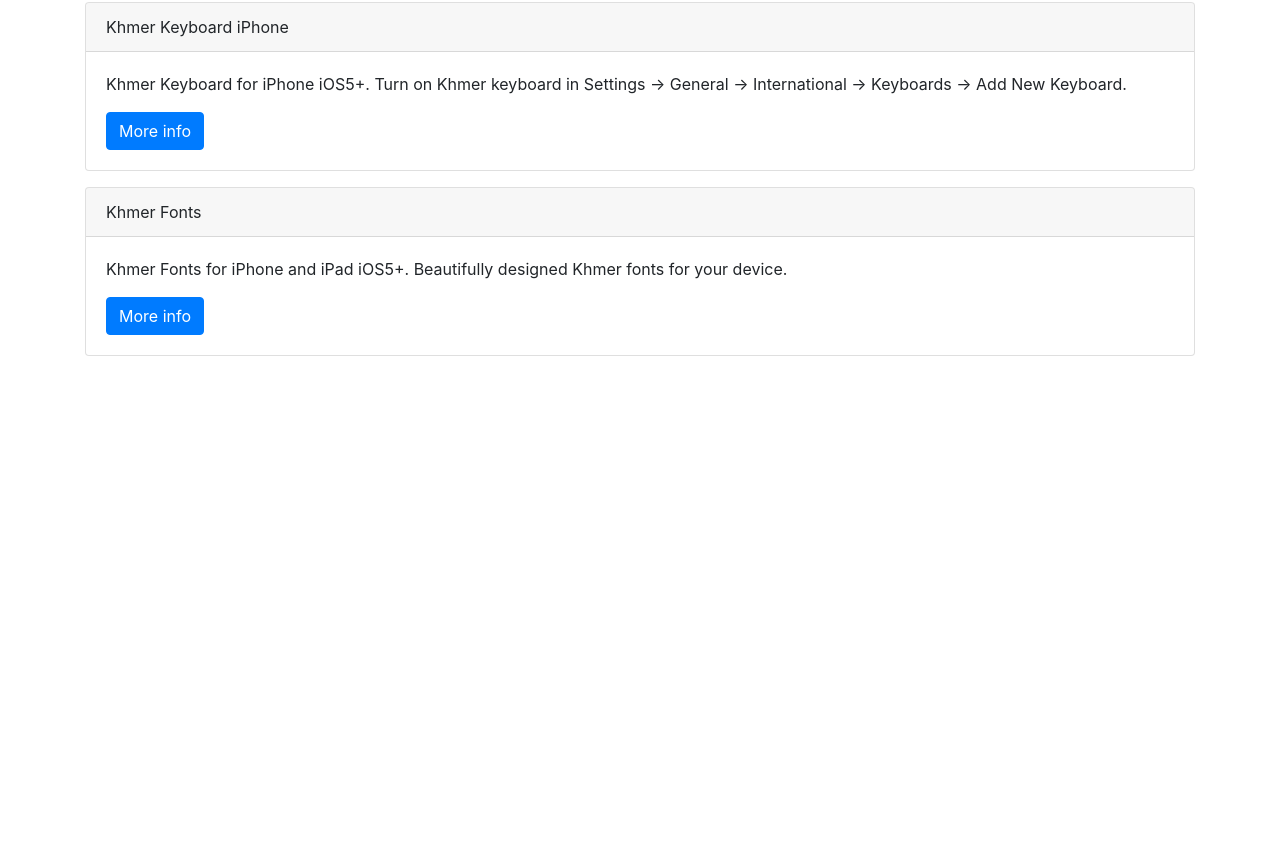
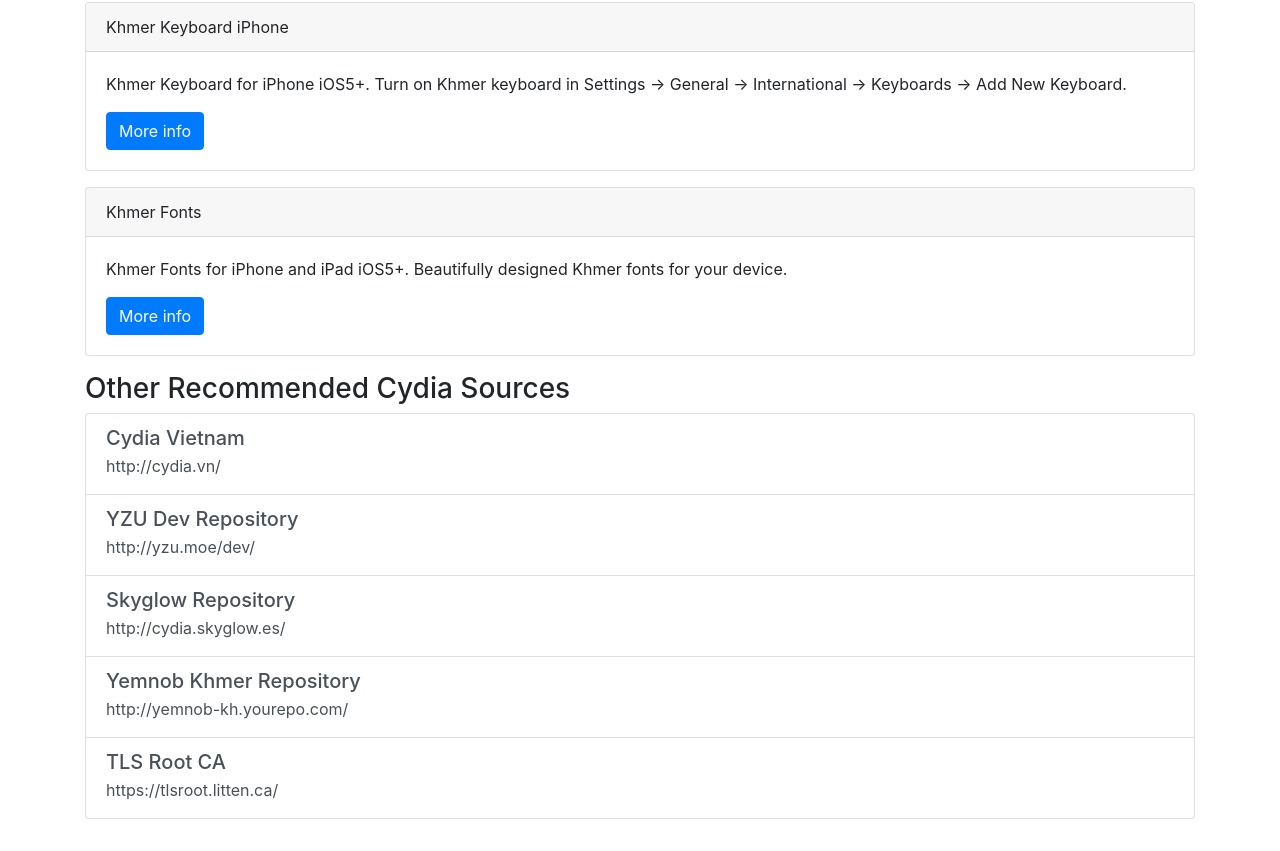
Before and after one commit to kem-phearum/repo, a plain HTML site: page index.html in a window 1280 px wide. Shown: the part 252-1103 px from the top of the page. Before the commit the page ends 800 px from the top, so only its background shows below. Drawn offline with nearby package versions, Linux system fonts and the light colour scheme.

Commit message:
Add Recommended Cydia Sources

```diff
--- a/index.html
+++ b/index.html
@@ -49,5 +49,35 @@
 
 </div>
 
+<p></p>
+<div class="container">
+  <h3 id="other-repos" class="page-header">Other Recommended Cydia Sources</h3>
+</div>
+
+<div class="container">
+	<div class="list-group">
+		<a href="cydia://url/https://cydia.saurik.com/api/share#?source=http://cydia.vn/" class="list-group-item list-group-item-action">
+			<h5 class="mb-1">Cydia Vietnam</h5>
+			<p class="mb-1">http://cydia.vn/</p>
+		</a>
+		<a href="cydia://url/https://cydia.saurik.com/api/share#?source=http://yzu.moe/dev/" class="list-group-item list-group-item-action">
+			<h5 class="mb-1">YZU Dev Repository</h5>
+			<p class="mb-1">http://yzu.moe/dev/</p>
+		</a>
+		<a href="cydia://url/https://cydia.saurik.com/api/share#?source=http://cydia.skyglow.es/" class="list-group-item list-group-item-action">
+			<h5 class="mb-1">Skyglow Repository</h5>
+			<p class="mb-1">http://cydia.skyglow.es/</p>
+		</a>
+		<a href="cydia://url/https://cydia.saurik.com/api/share#?source=http://yemnob-kh.yourepo.com/" class="list-group-item list-group-item-action">
+			<h5 class="mb-1">Yemnob Khmer Repository</h5>
+			<p class="mb-1">http://yemnob-kh.yourepo.com/</p>
+		</a>
+		<a href="https://tlsroot.litten.ca/" class="list-group-item list-group-item-action">
+			<h5 class="mb-1">TLS Root CA</h5>
+			<p class="mb-1">https://tlsroot.litten.ca/</p>
+		</a>
+	</div>
+</div>
+
 </body>
 </html>
```
